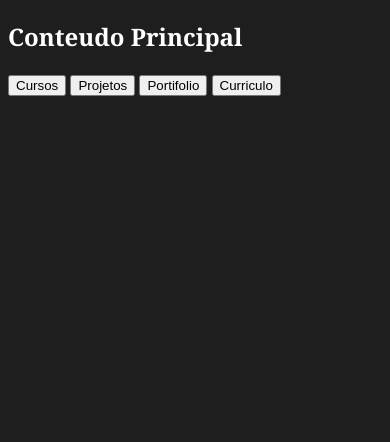
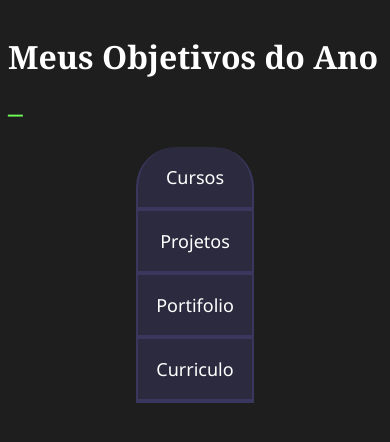
Before and after one commit to limabob64/projetoalurateste, a plain HTML site: page index.html in a window 390 px wide. Drawn offline with Linux system fonts and the light colour scheme.

Commit message:
2 Pagina responsiva

```diff
--- a/index.html
+++ b/index.html
@@ -8,8 +8,8 @@
 </head>
 <body>
 
-    <section class="conteudoprincipal">
-<h2>Conteudo Principal</h2>
+    <section class="conteudo-principal">
+<h2 class="titulo-principal"> Meus Objetivos do Ano <span>_</span> </h2>
 
 <div class="botoes">
 
--- a/style.css
+++ b/style.css
@@ -17,3 +17,81 @@ body{
     font-family: Georgia, 'Times New Roman', Times, serif;
 
 }
+
+.conteudo-principal {
+
+    display: flex;
+    flex-direction: column;
+    justify-content: center;
+    align-items: center;
+    max-width: 1200px;
+    width: 100%;
+    margin: 0 auto;
+
+
+}
+
+.titulo-principal{
+
+    text-align: left;
+    width: 100%;
+    font-size: 32px;
+    justify-content: center;
+
+
+}
+
+.titulo-principal span {
+
+    color: var(--verde);
+}
+
+.botao {
+
+font-family: 'Segoe UI', Tahoma, Geneva, Verdana, sans-serif;
+background-color: var(--botao-inativo);
+color: var(--branco);
+display: flex;
+justify-content: center;
+padding: 1em;
+font-size: 18px;
+align-items: center;
+width: 100%;
+
+border-bottom: 4px solid var(--botao-ativo);
+border-left: 2px solid var(--botao-ativo);
+border-right: 2px solid var(--botao-ativo);
+border-top: none;
+
+
+
+}
+
+.botoes {
+    display: block;
+}
+
+@media screen and (min-width: 768px) {
+    .botoes {
+        display: flex;
+    }
+}
+
+
+.botao:first-child {
+    border-radius: 40px 40px 0 0;
+}
+
+@media screen and (min-width: 768px) {
+    .botoes {
+        display: flex;
+    }
+
+    .botao:first-child {
+        border-radius: 40px 0 0 0;
+    }
+
+    .botao:last-child {
+        border-radius: 0 40px 0 0;
+    }
+}
```
